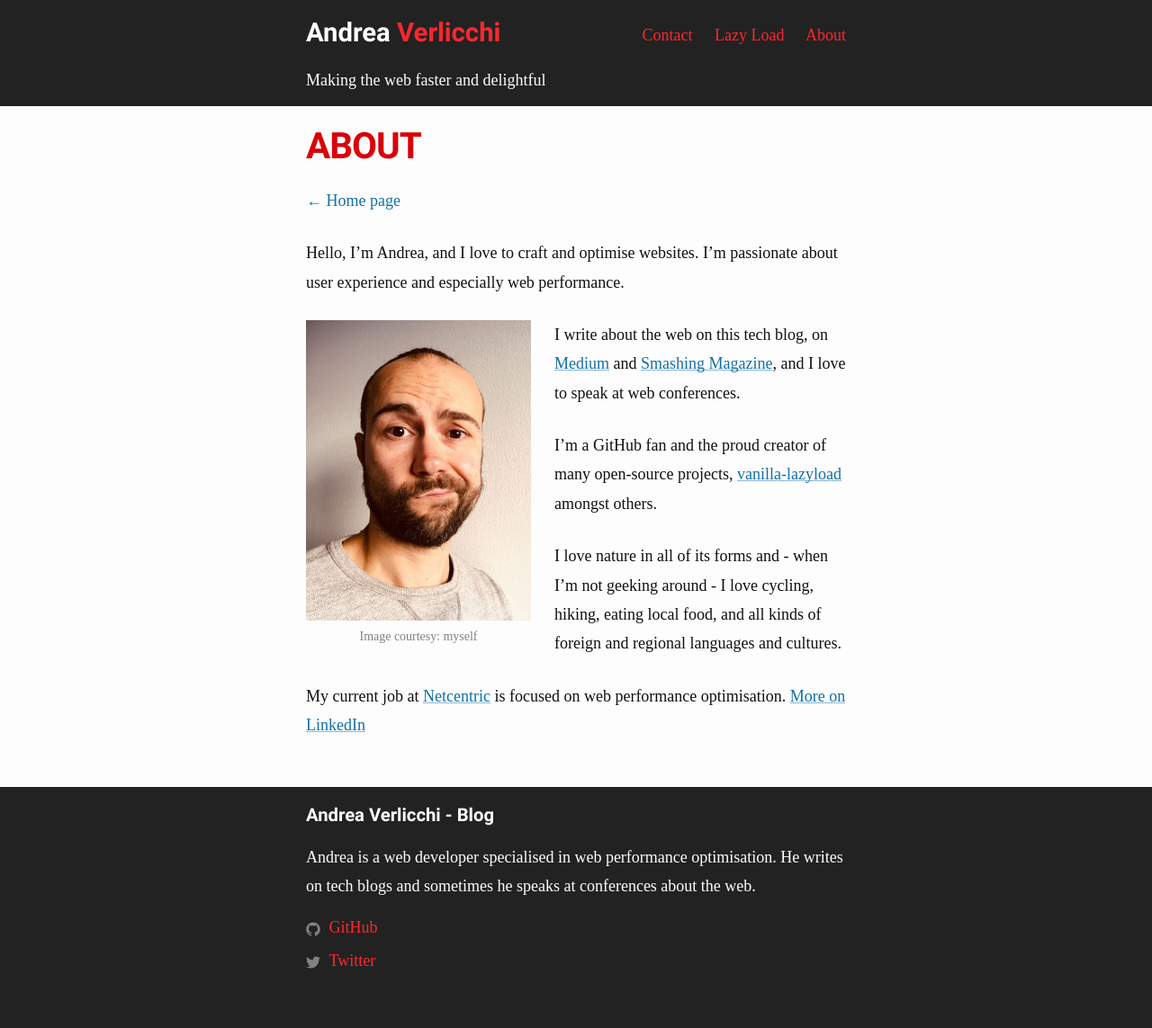
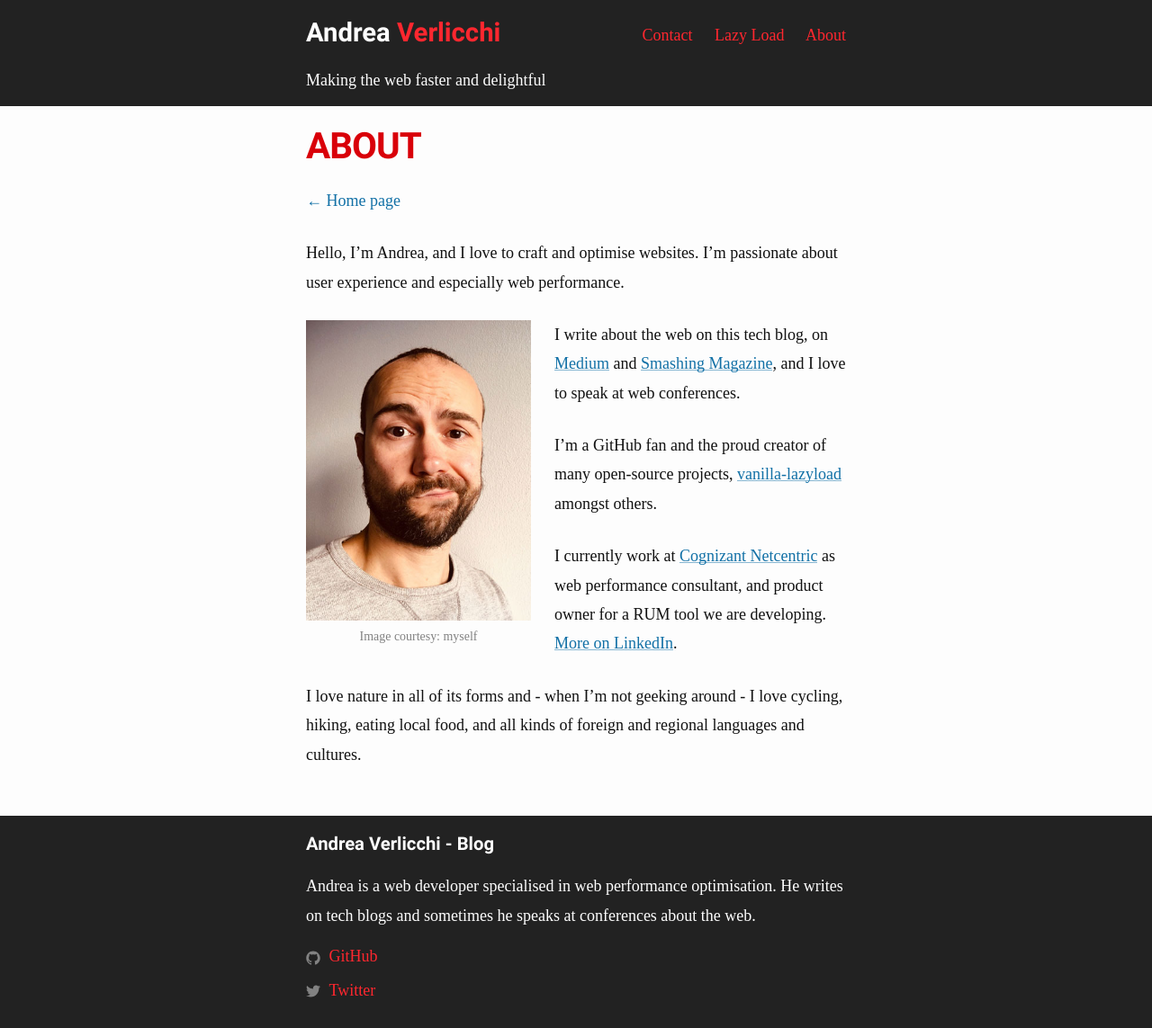
Before and after one commit to verlok/verlok.github.io, a Jekyll site: the page built from about/index.md, in a window 1280 px wide. Shown: the whole page at 90% size. Built offline with Jekyll 4.4.1, drawn with Linux system fonts in a browser that asks for light colours; some web fonts are replaced; before the commit the page ends 1111 px from its top, so only the background shows below that.

Commit message:
Updated paragraph about job

```diff
--- a/about/index.md
+++ b/about/index.md
@@ -22,6 +22,6 @@ I write about the web on this tech blog, on [Medium](https://medium.com/@andrea.
 
 I'm a GitHub fan and the proud creator of many open-source projects, [vanilla-lazyload](https://github.com/verlok/vanilla-lazyload) amongst others.
 
+I currently work at [Cognizant Netcentric](https://www.netcentric.biz) as web performance consultant, and product owner for a RUM tool we are developing. [More on LinkedIn](https://linkedin.com/in/andreaverlicchi).
+
 I love nature in all of its forms and - when I'm not geeking around - I love cycling, hiking, eating local food, and all kinds of foreign and regional languages and cultures.
-
-My current job at [Netcentric](https://www.netcentric.biz) is focused on web performance optimisation. [More on LinkedIn](https://linkedin.com/in/andreaverlicchi)
```
